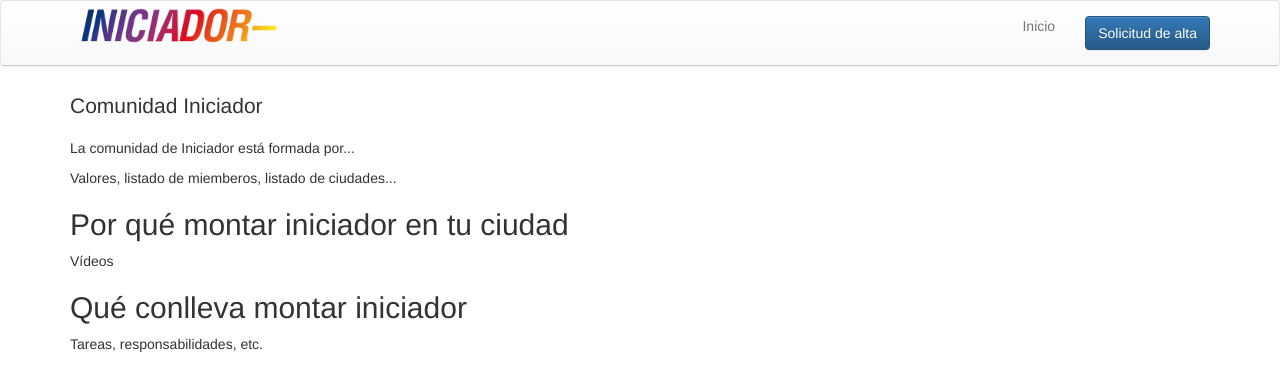
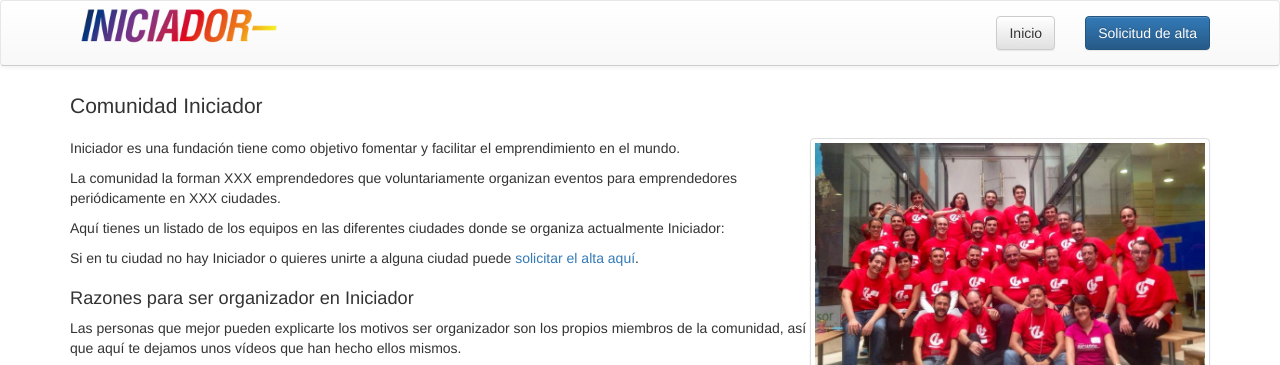
Before and after one commit to hhkaos/reiniciador, a Django app: page / in a window 1280 px wide. Shown: the top 365 px of the page. Run offline with Django 3.2, Linux system fonts and the light colour scheme; some libraries are stand-ins or nearby versions.

Commit message:
Improving the landing page

```diff
--- /dev/null
+++ b/iniciador/templates/iniciador/home.html
@@ -0,0 +1 @@
+Hola
--- a/members/static/members/css/style.css
+++ b/members/static/members/css/style.css
@@ -6,11 +6,28 @@
   height: 50px;
   display: inline-block;
 }
+#community img{
+  max-width: 400px;
+}
+#why-iniciador{
 
+  padding:0;
+}
+#why-iniciador li{
+  list-style: none;
+  margin: 0 1em 0 0;
+  display: inline-block;
+}
+#why-iniciador li p{
+  text-align: center;
+}
 
 h1{
   font-size: 1.5em;
   margin: 0 0 1em 0;
+}
+h2{
+  font-size: 1.3em;
 }
 #signup-form h2{
   margin: 0 0 1em 0;
--- a/members/templates/base.html
+++ b/members/templates/base.html
@@ -23,7 +23,7 @@
       <img id="logo" src="{% static 'members/img/logo.png' %}">
       <ul class="nav navbar-nav navbar-right">
         <li></li>
-        <li><a href="{% url 'home' %}">Inicio</a></li>
+        <li><a href="{% url 'home' %}"><span class="btn btn-default">Inicio</span></a></li>
         <li><a href="{% url 'members:signup' %}"><span class="btn btn-primary">Solicitud de alta</span></a></li>
         <!--<a href="">Login</a>-->
       </nav>
--- a/members/templates/members/home.html
+++ b/members/templates/members/home.html
@@ -3,12 +3,30 @@
 
 {% block body %}
 <h1>Comunidad Iniciador</h1>
-
-<p>La comunidad de Iniciador está formada por...</p>
-<p>Valores, listado de miemberos, listado de ciudades...</p>
-
-<h2>Por qué montar iniciador en tu ciudad</h2>
-<p>Vídeos</p>
+<div class="pull-right text-center" id="community">
+  <img src="{% static 'members/img/global-meeting.png' %}" class="img-thumbnail mb1">
+  <p>
+    <a target="_blank" href="https://www.youtube.com/watch?v=9iv1qJ0mxpg">
+      26/09/2014 - Global Meeting #GMInicador
+    </a>
+  </p>
+</div>
+<p>Iniciador es una fundación tiene como objetivo fomentar y facilitar el emprendimiento en el mundo.</p>
+<p>La comunidad la forman XXX emprendedores que voluntariamente organizan eventos para emprendedores periódicamente en XXX ciudades.
+<p>Aquí tienes un listado de los equipos en las diferentes ciudades donde se organiza actualmente Iniciador:
+<p>Si en tu ciudad no hay Iniciador o quieres unirte a alguna ciudad puede <a href="{% url 'members:signup' %}">solicitar el alta aquí</a>.</p>
+<h2>Razones para ser organizador en Iniciador</h2>
+<p>Las personas que mejor pueden explicarte los motivos ser organizador son los propios miembros de la comunidad, así que aquí te dejamos unos vídeos que han hecho ellos mismos.</p>
+<ul id="why-iniciador">
+  <li>
+    <iframe width="200" height="113" src="//www.youtube.com/embed/KBje7ko4UHo" frameborder="0" allowfullscreen></iframe>
+    <p>Ángel María - Iniciador Madrid</p>
+  </li>
+  <li>
+    <iframe width="200" height="113" src="//www.youtube.com/embed/8HAY7ynRFB0" frameborder="0" allowfullscreen></iframe>
+    <p>Raúl Jiménez - Iniciador Madrid</p>
+  </li>
+</ul>
 <h2>Qué conlleva montar iniciador</h2>
 Tareas, responsabilidades, etc.
 {% endblock %}
```
Also changed, not shown: members/static/members/img/global-meeting.png (added).
